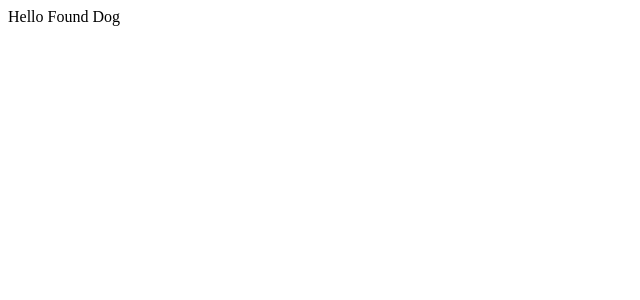
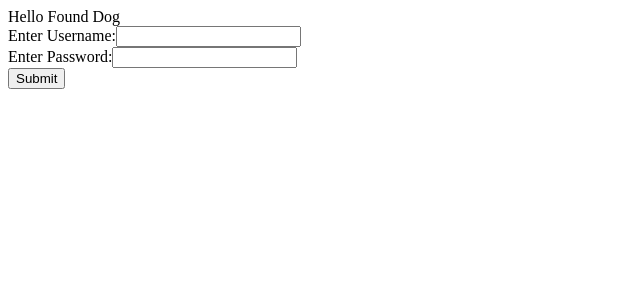
Before and after one commit to Team-Smiley/team-smiley-found-dog-app, a React app: page / in a window 1280 px wide. Shown: the top 300 px of the page, without its empty margins (0-640 px from the left). Built offline with nearby package versions, Linux system fonts and the light colour scheme; the HTML template or start-up script is replaced by a standard one.

Commit message:
renamed, app.jsx to login.jsx, set up basic forms, state is grabbing the right inputs

```diff
--- a/client/src/index.jsx
+++ b/client/src/index.jsx
@@ -2,6 +2,7 @@
 import React from 'react'
 //require react dom
 import ReactDOM from 'react-dom'
+import Login from '../../components/Login.jsx'
 //create class app component
 class App extends React.Component {
   //constructor
@@ -11,7 +12,10 @@ class App extends React.Component {
    //render html
    render() {
        return (
-           <div>Hello Found Dog</div>
+           <div>
+               <div>Hello Found Dog</div>
+               <Login />
+           </div>
        )
    }
 }
--- /dev/null
+++ b/components/Login.jsx
@@ -0,0 +1,47 @@
+// creating a login page
+import React from 'react'
+
+class Login extends React.Component {
+    constructor(props) {
+        super(props)
+        this.state = {
+            username: '',
+            password: '',
+        }
+        this.handleChange = this.handleChange.bind(this);
+        this.handleSubmit = this.handleSubmit.bind(this);
+    }
+
+    handleChange(event) {
+        const { name, value } = event.target;
+        const state = {};
+        state[name] = value;
+        this.setState(state);
+    }
+
+    handleSubmit(event) {
+        event.preventDefault();
+
+    }
+
+    render() {
+        const { value, password } = this.state;
+        return (
+            <div>
+                <form onSubmit={this.handleSubmit} >
+                    <label> Enter Username:
+                        <input type="text" name="username" onChange={this.handleChange} />
+                    </label>
+                    <br/>
+                    <label> Enter Password:
+                        <input type="text" name="password" onChange={this.handleChange} />
+                    </label>
+                    <br/>
+                    <input type="button" value="Submit" onSubmit={this.handleSubmit} />
+                </form>
+            </div>
+        )
+    }
+}
+
+export default Login
```
Also changed, not shown: .babelrc, components/App.jsx (deleted), 1 other file (tests, documents, lock files or other folders).
